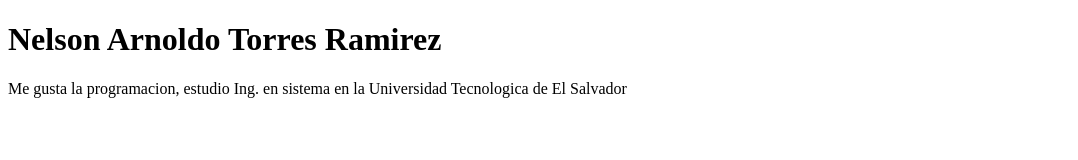
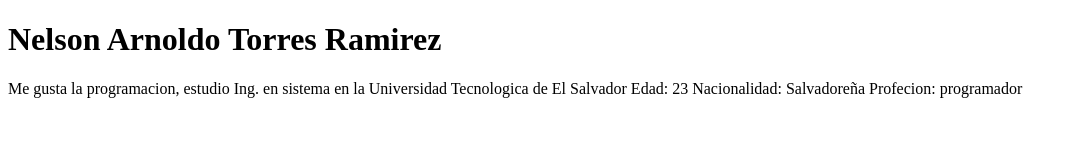
Before and after one commit to ingnelsontorres/Seminario_de_Github2023, a plain HTML site: page index.html in a window 1280 px wide. Shown: the whole page, without its empty margins (0-1078 px from the left). Drawn offline with Linux system fonts and the light colour scheme.

Commit message:
Ingrese la Edad, Nacionalidad y profecion

```diff
--- a/index.html
+++ b/index.html
@@ -10,6 +10,9 @@
     <h1>Nelson Arnoldo Torres Ramirez</h1>
     <p>Me gusta la programacion, estudio Ing. en sistema en la
         Universidad Tecnologica de El Salvador
+        Edad: 23
+        Nacionalidad: Salvadoreña
+       Profecion: programador
     </p>
 </body>
 </html>
```
